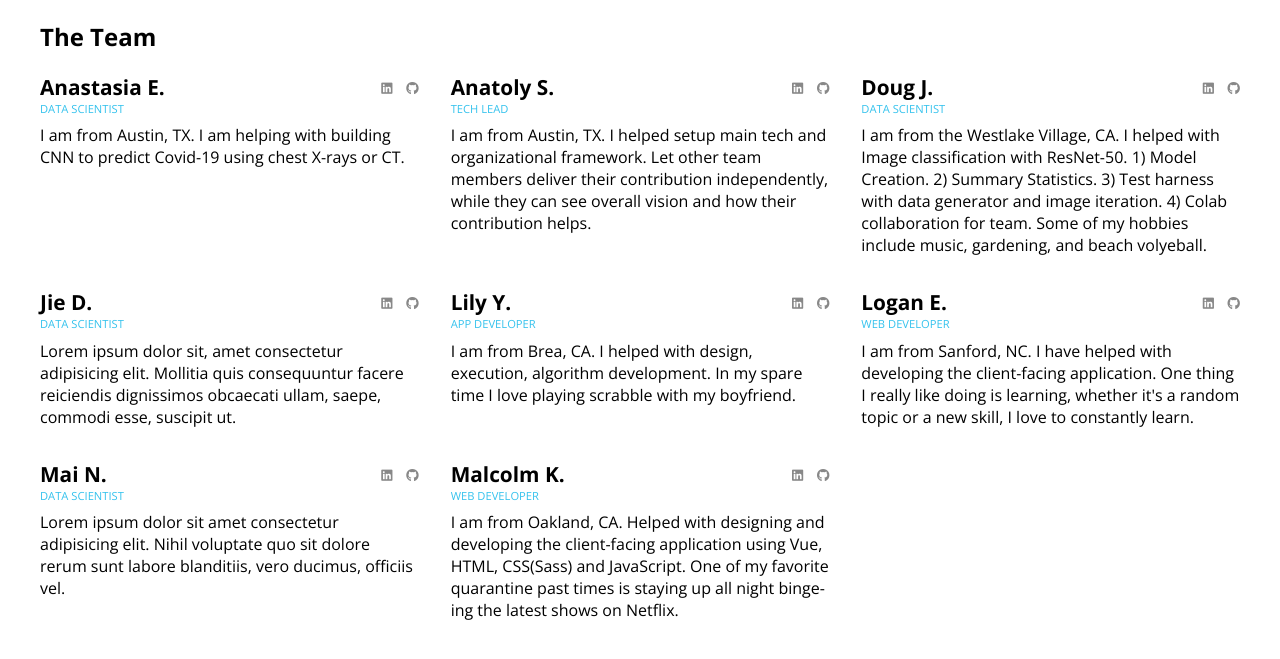
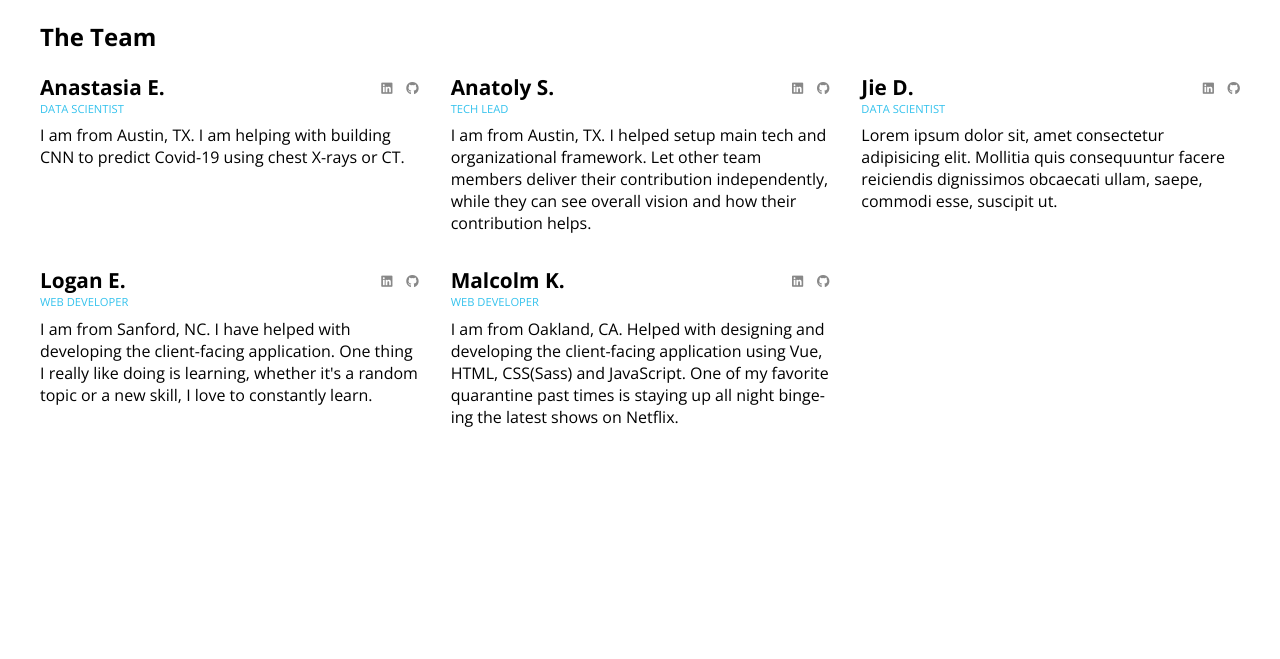
Before and after one commit to covidscantest/covidscantest-webapp, a Django app: page /team in a window 1280 px wide. Shown: the part 88-747 px from the top of the page. Run offline with Django 3.2, Linux system fonts and the light colour scheme; some libraries are stand-ins or nearby versions.

Commit message:
Update team page

```diff
--- a/covidwebapp/scandetector/templates/team.html
+++ b/covidwebapp/scandetector/templates/team.html
@@ -35,18 +35,6 @@
 
         <article class="teammate">
           <div class="meta">
-            <h2 class="name">Doug J.</h2>
-            <ul class="links">
-              <li><a href="https://www.linkedin.com/in/dougjohnsonli/" title="LinkedIn"><i class="fab fa-linkedin"></i></a></li>
-              <li><a href="https://github.com/DougJ" title="GitHub"><i class="fab fa-github"></i></a></li>
-            </ul>
-          </div>
-          <p class="role">Data Scientist</p>
-          <p class="about">I am from the Westlake Village, CA. I helped with Image classification with ResNet-50. 1) Model Creation. 2) Summary Statistics. 3) Test harness with data generator and image iteration. 4) Colab collaboration for team. Some of my hobbies include music, gardening, and beach volyeball.</p>
-        </article>
-
-        <article class="teammate">
-          <div class="meta">
             <h2 class="name">Jie D.</h2>
             <ul class="links">
               <li><a href="#" title="LinkedIn"><i class="fab fa-linkedin"></i></a></li>
@@ -59,18 +47,6 @@
 
         <article class="teammate">
           <div class="meta">
-            <h2 class="name">Lily Y.</h2>
-            <ul class="links">
-              <li><a href="https://www.linkedin.com/mwlite/in/yurim-y-b6183239" title="LinkedIn"><i class="fab fa-linkedin"></i></a></li>
-              <li><a href="https://github.com/lyiucsd220" title="GitHub"><i class="fab fa-github"></i></a></li>
-            </ul>
-          </div>
-          <p class="role">App Developer</p>
-          <p class="about">I am from Brea, CA. I helped with design, execution, algorithm development. In my spare time I love playing scrabble with my boyfriend.</p>
-        </article>
-
-        <article class="teammate">
-          <div class="meta">
             <h2 class="name">Logan E.</h2>
             <ul class="links">
               <li><a href="https://www.linkedin.com/in/ellislogan/" title="LinkedIn"><i class="fab fa-linkedin"></i></a></li>
@@ -79,18 +55,6 @@
           </div>
           <p class="role">Web Developer</p>
           <p class="about">I am from Sanford, NC. I have helped with developing the client-facing application. One thing I really like doing is learning, whether it's a random topic or a new skill, I love to constantly learn.</p>
-        </article>
-
-        <article class="teammate">
-          <div class="meta">
-            <h2 class="name">Mai N.</h2>
-            <ul class="links">
-              <li><a href="#" title="LinkedIn"><i class="fab fa-linkedin"></i></a></li>
-              <li><a href="#" title="GitHub"><i class="fab fa-github"></i></a></li>
-            </ul>
-          </div>
-          <p class="role">Data Scientist</p>
-          <p class="about">Lorem ipsum dolor sit amet consectetur adipisicing elit. Nihil voluptate quo sit dolore rerum sunt labore blanditiis, vero ducimus, officiis vel.</p>
         </article>
 
         <article class="teammate">
```
